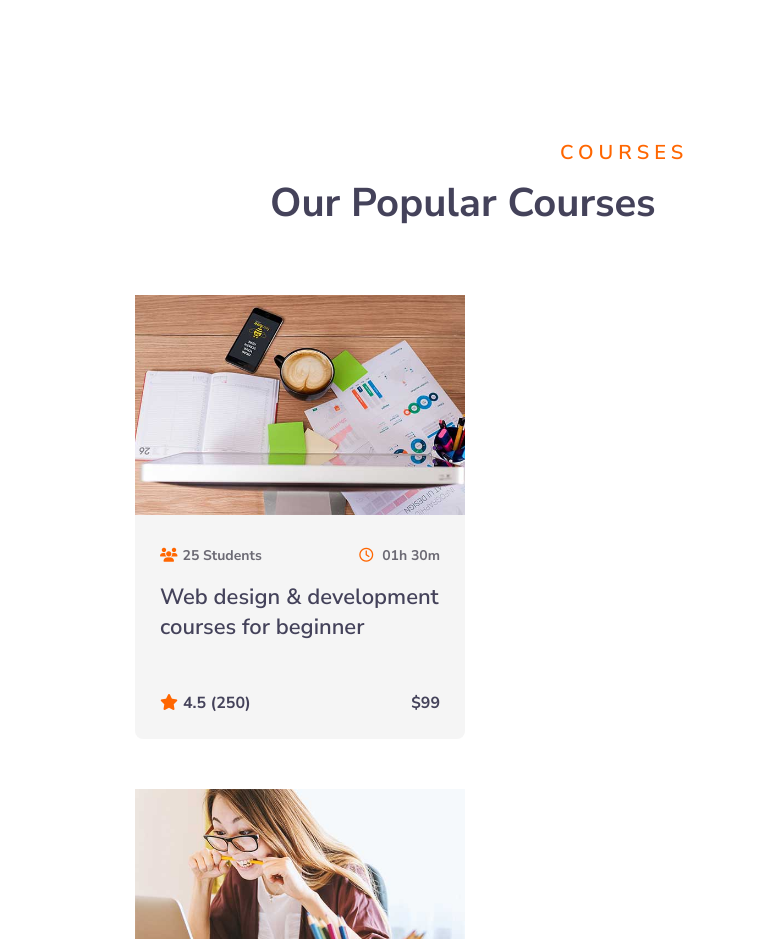
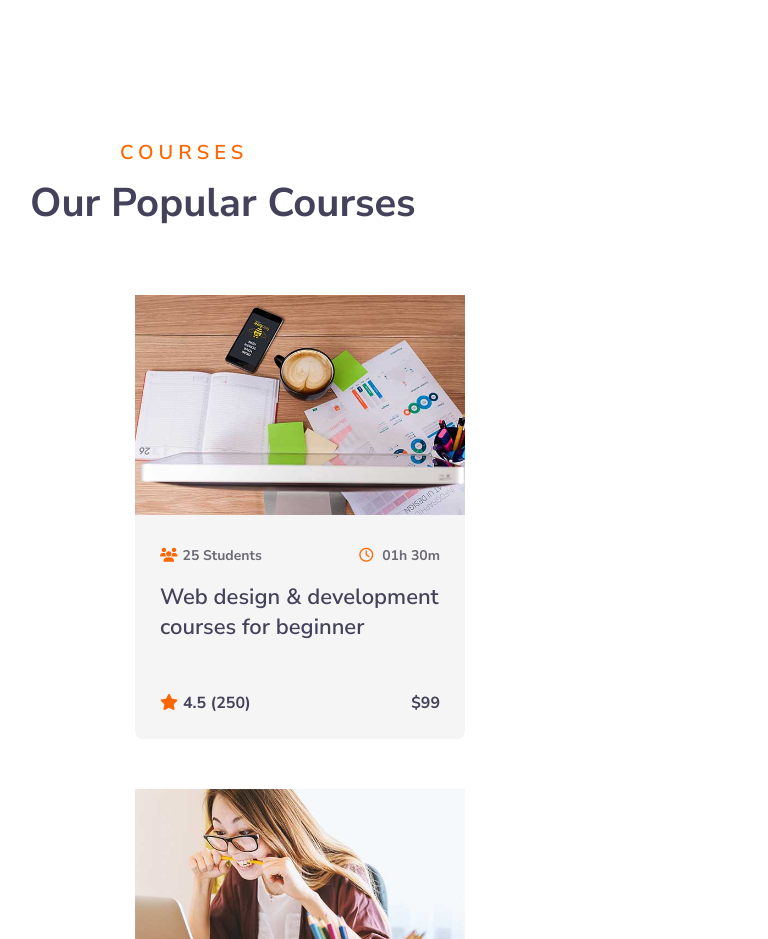
Before and after one commit to Anuragchaturvedi863/Website_Html-Css_, a plain HTML site: page index.html in a window 768 px wide. Shown: the part 3140-4079 px from the top of the page. Drawn offline with Linux system fonts and the light colour scheme.

Commit message:
update content

```diff
--- a/style.css
+++ b/style.css
@@ -546,11 +546,7 @@
     font-size: 28px;
   }
 }
-@media screen and (min-width : 768px) and (max-width : 1023px){
-    .courses .coursesh5,.coursesh1{
-        margin-left: -200px;
-    }
-}
+
 
 .footer{
 
@@ -1080,8 +1076,11 @@ margin-left: 50px;
     flex-wrap: wrap;
     justify-content: space-between;
 }
-@media screen {
 
+@media screen and (min-width : 768px) and (max-width : 1023px){
+    .courses .coursesdiv0{
+        margin-left: 30px;
+    }
 }
 /* CONTACT PAGE */
 .contacthero{
```
